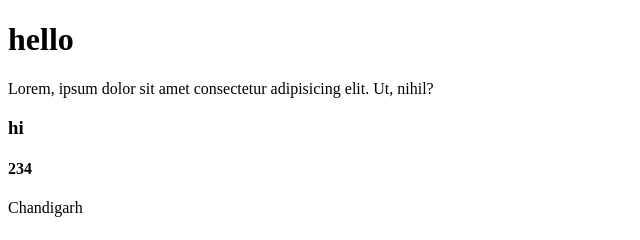
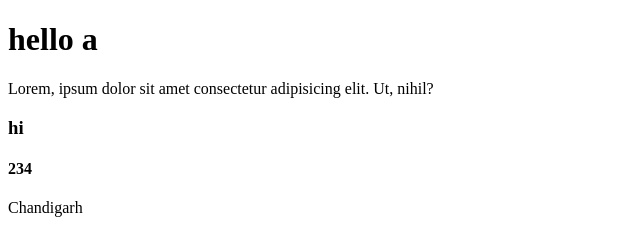
Before and after one commit to Samvisiblebrain/Javascript, a plain HTML site: page domjs3.html in a window 1280 px wide. Shown: the full height of the page, 0-640 px from the left. Drawn offline with Linux system fonts and the light colour scheme.

Commit message:
Update domjs3.html

```diff
--- a/domjs3.html
+++ b/domjs3.html
@@ -6,7 +6,7 @@
     <title>DOM - 3</title>
 </head>
 <body>
-    <h1>hello</h1>
+    <h1>hello a</h1>
     <p>Lorem, ipsum dolor sit amet consectetur adipisicing elit. Ut, nihil?
     </p>
     <h3>hi</h3>
```
